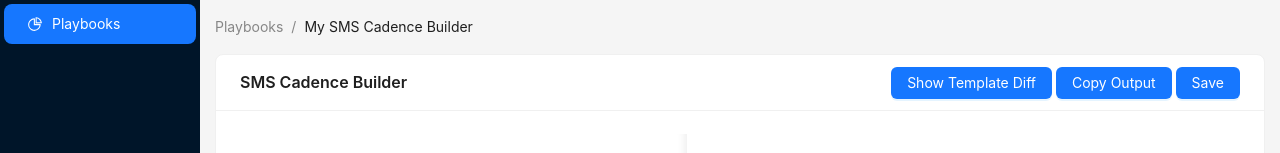
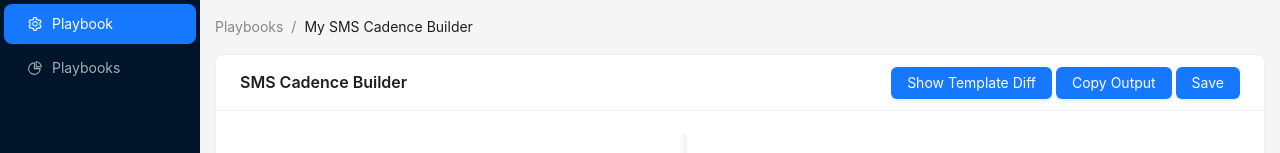
Before and after one commit to OnrampLab/simple-ultron, a React (Create React App) app: page / in a window 1280 px wide. Shown: the top 153 px of the page. Built offline with nearby package versions, Linux system fonts and the light colour scheme.

Commit message:
chore: extract menuItems

```diff
--- a/src/MyLayout.tsx
+++ b/src/MyLayout.tsx
@@ -1,38 +1,20 @@
-import { PieChartOutlined } from '@ant-design/icons';
-import type { MenuProps } from 'antd';
 import { Breadcrumb, Layout, Menu } from 'antd';
 import React, { useState } from 'react';
 import { Outlet } from 'react-router-dom';
+import { menuItems } from './menuItems';
 
 const { Content, Footer, Sider } = Layout;
 
-type MenuItem = Required<MenuProps>['items'][number];
-
-function getItem(
-  label: React.ReactNode,
-  key: React.Key,
-  icon?: React.ReactNode,
-  children?: MenuItem[]
-): MenuItem {
-  return {
-    key,
-    icon,
-    children,
-    label,
-  } as MenuItem;
-}
-
-const items: MenuItem[] = [
-  getItem(<a href="/">Playbooks</a>, '1', <PieChartOutlined />),
-  // getItem('User', 'sub1', <UserOutlined />, [
-  //   getItem('Tom', '3'),
-  //   getItem('Bill', '4'),
-  //   getItem('Alex', '5'),
-  // ]),
-];
-
 export const MyLayout: React.FC = () => {
   const [collapsed, setCollapsed] = useState(false);
+
+  const url = new URL(window.location.href);
+
+  const defaultSelectedKeys = menuItems
+    .filter((item) => {
+      return item?.path === url.pathname;
+    })
+    .map((item) => item.path);
 
   return (
     <Layout style={{ minHeight: '100vh' }}>
@@ -43,9 +25,9 @@ export const MyLayout: React.FC = () => {
       >
         <Menu
           theme="dark"
-          defaultSelectedKeys={['1']}
+          defaultSelectedKeys={defaultSelectedKeys}
           mode="inline"
-          items={items}
+          items={menuItems}
         />
       </Sider>
       <Layout>
--- /dev/null
+++ b/src/menuItems.tsx
@@ -0,0 +1,35 @@
+import { PieChartOutlined, SettingOutlined } from '@ant-design/icons';
+import type { MenuProps } from 'antd';
+import React from 'react';
+
+type AntdMenuItem = Required<MenuProps>['items'][number];
+type MenuItem = AntdMenuItem & {
+  path: string;
+};
+
+function getItem(
+  label: React.ReactNode,
+  path: string,
+  icon?: React.ReactNode,
+  children?: MenuItem[]
+): MenuItem {
+  const link = <a href={path}>{label}</a>;
+
+  return {
+    key: path,
+    icon,
+    children,
+    label: link,
+    path,
+  } as MenuItem;
+}
+
+export const menuItems: MenuItem[] = [
+  getItem('Playbook', '/', <SettingOutlined />),
+  getItem('Playbooks', '/playbooks', <PieChartOutlined />),
+  // getItem('User', 'sub1', <UserOutlined />, [
+  //   getItem('Tom', '3'),
+  //   getItem('Bill', '4'),
+  //   getItem('Alex', '5'),
+  // ]),
+];
```
